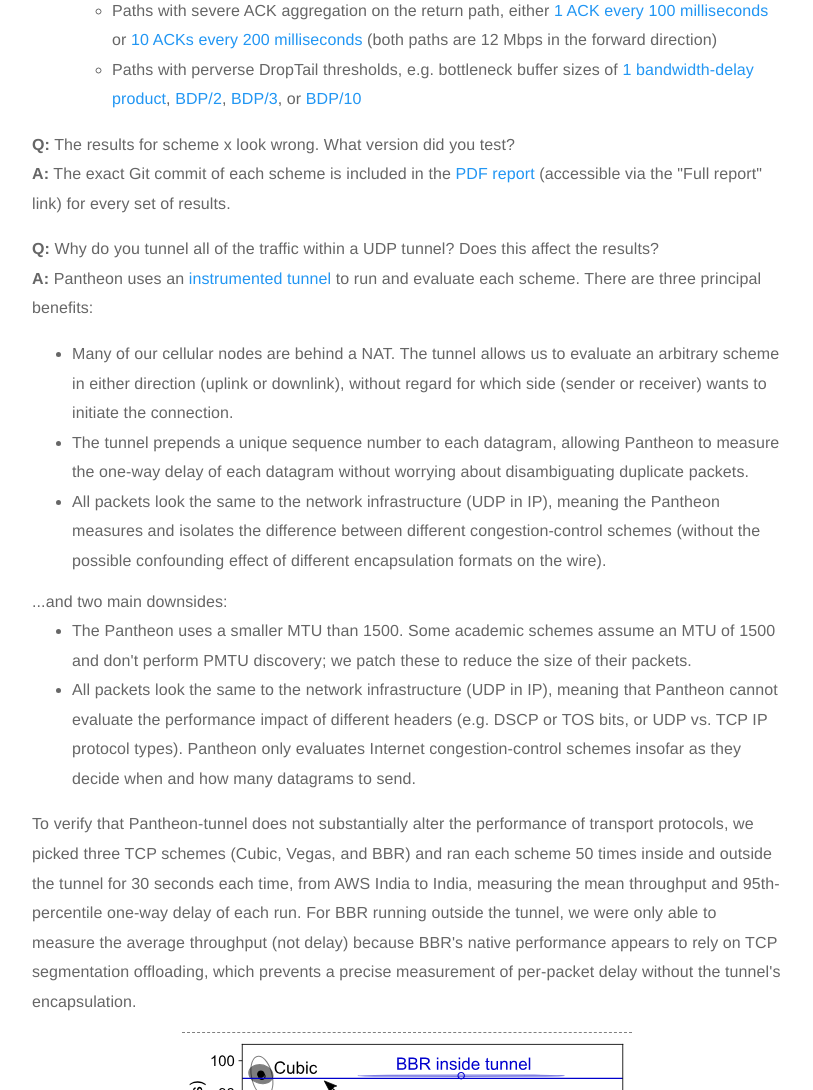
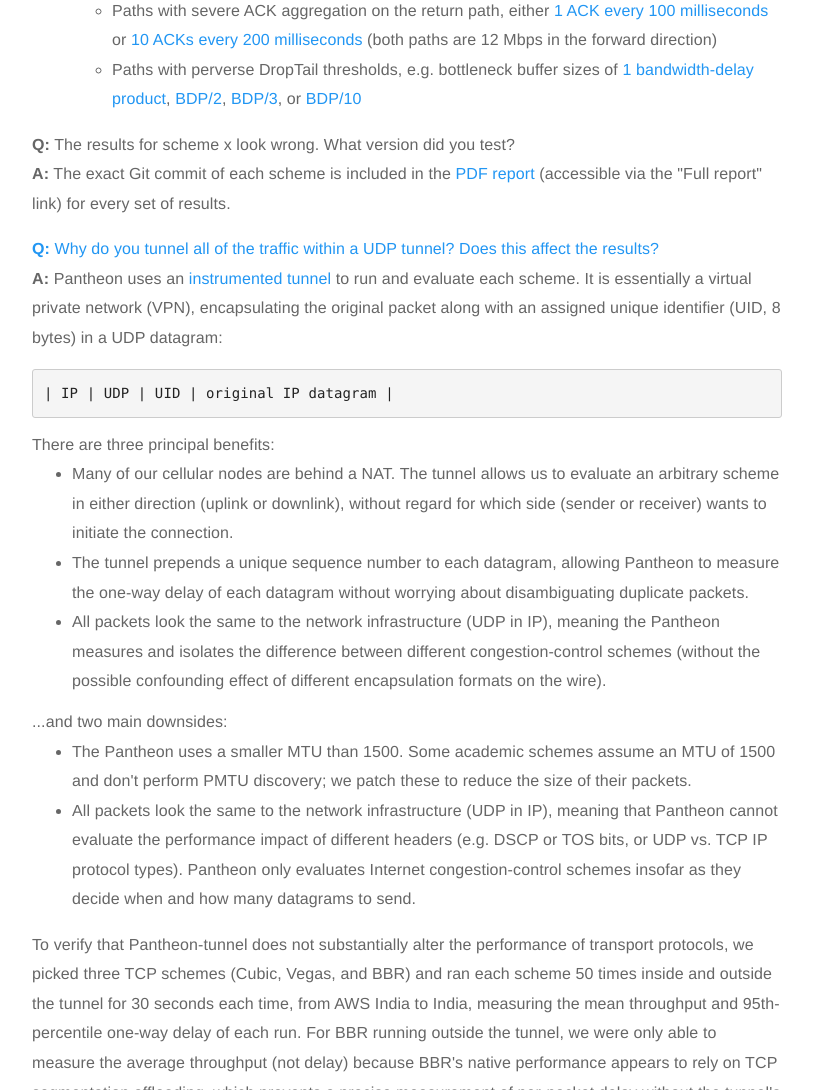
Before and after one commit to StanfordSNR/pantheon_website, a Django app: page /faq/ in a window 1280 px wide. Shown: the part 5410-6500 px from the top of the page, without its empty margins (233-1046 px from the left). Run offline with Django 3.2, Linux system fonts and the light colour scheme; some libraries are stand-ins or nearby versions.

Commit message:
Add link to pantheon tunnel in FAQ

```diff
--- a/pantheon/templates/pantheon/faq.html
+++ b/pantheon/templates/pantheon/faq.html
@@ -328,8 +328,14 @@ joining after 10 seconds, then a third after a further 10 seconds:
 
 
 <p>
-<b>Q:</b> Why do you tunnel all of the traffic within a UDP tunnel? Does this affect the results?<br>
-<b>A:</b> Pantheon uses an <a href="https://github.com/StanfordSNR/pantheon-tunnel">instrumented tunnel</a> to run and evaluate each scheme. There are three principal benefits:<br>
+<a id="tunnel" href="https://pantheon.stanford.edu/faq/#tunnel">
+<b>Q:</b> Why do you tunnel all of the traffic within a UDP tunnel? Does this affect the results?</a><br>
+<b>A:</b> Pantheon uses an <a href="https://github.com/StanfordSNR/pantheon-tunnel">instrumented tunnel</a> to run and evaluate each scheme. It is essentially a virtual private network (VPN), encapsulating the original packet along with an assigned unique identifier (UID, 8 bytes) in a UDP datagram:
+<pre>
+| IP | UDP | UID | original IP datagram |
+</pre>
+
+  There are three principal benefits:<br>
   <ul>
     <li>Many of our cellular nodes are behind a NAT. The
       tunnel allows us to evaluate an arbitrary scheme in
--- a/pantheon/templates/pantheon/index.html
+++ b/pantheon/templates/pantheon/index.html
@@ -80,7 +80,8 @@
 
         <p>
           Learn more about Pantheon in the <a href="{% url 'faq' %}">FAQ</a>,
-          and our paper at USENIX ATC 2018:<br>
+          and our paper at <a href="https://www.usenix.org/conference/atc18/presentation/yan-francis">
+          USENIX ATC 2018</a>:<br>
           <span style="display:block; text-align:center">
             <i class="fa fa-file-pdf-o" aria-hidden="true"></i>
             <a href="{% static 'pantheon/documents/pantheon-paper.pdf' %}">
```
